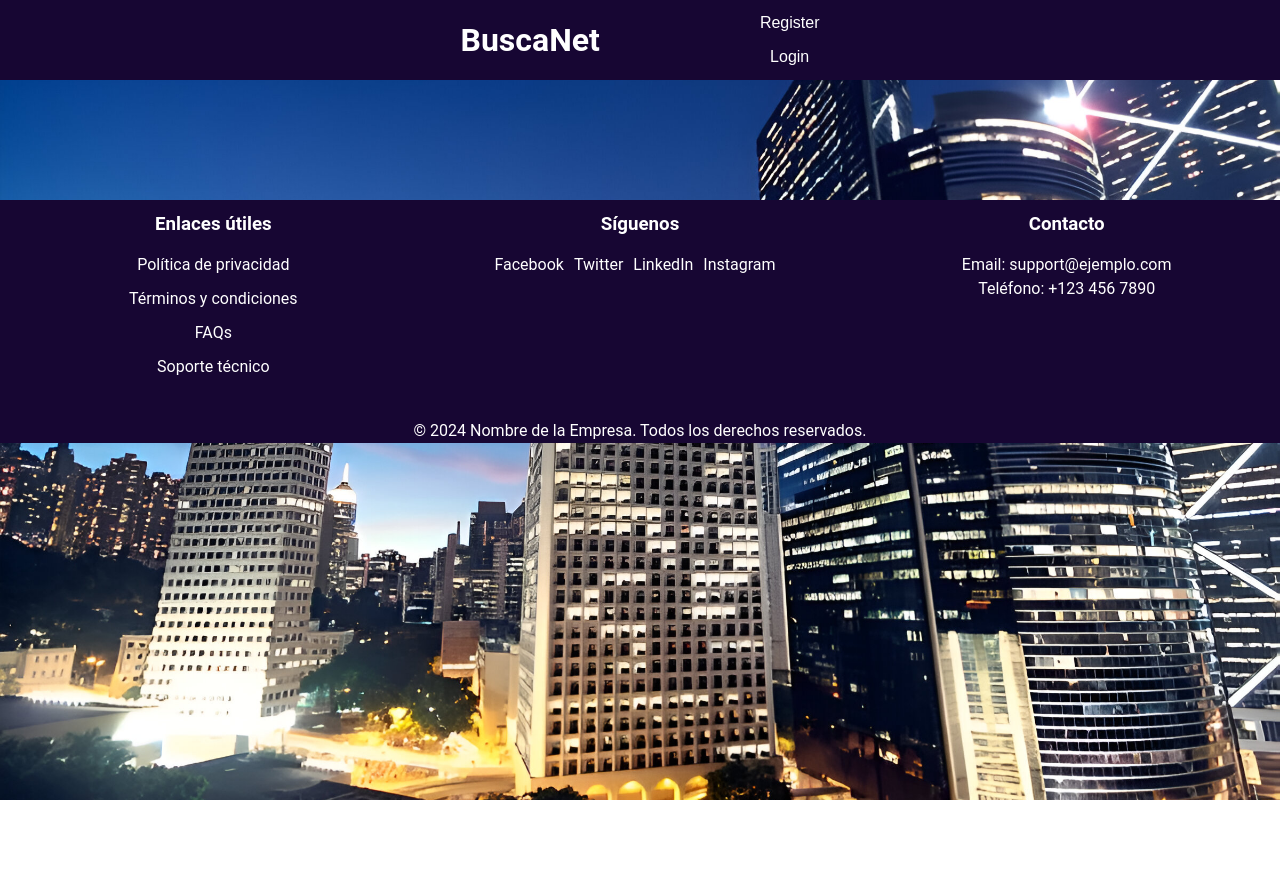
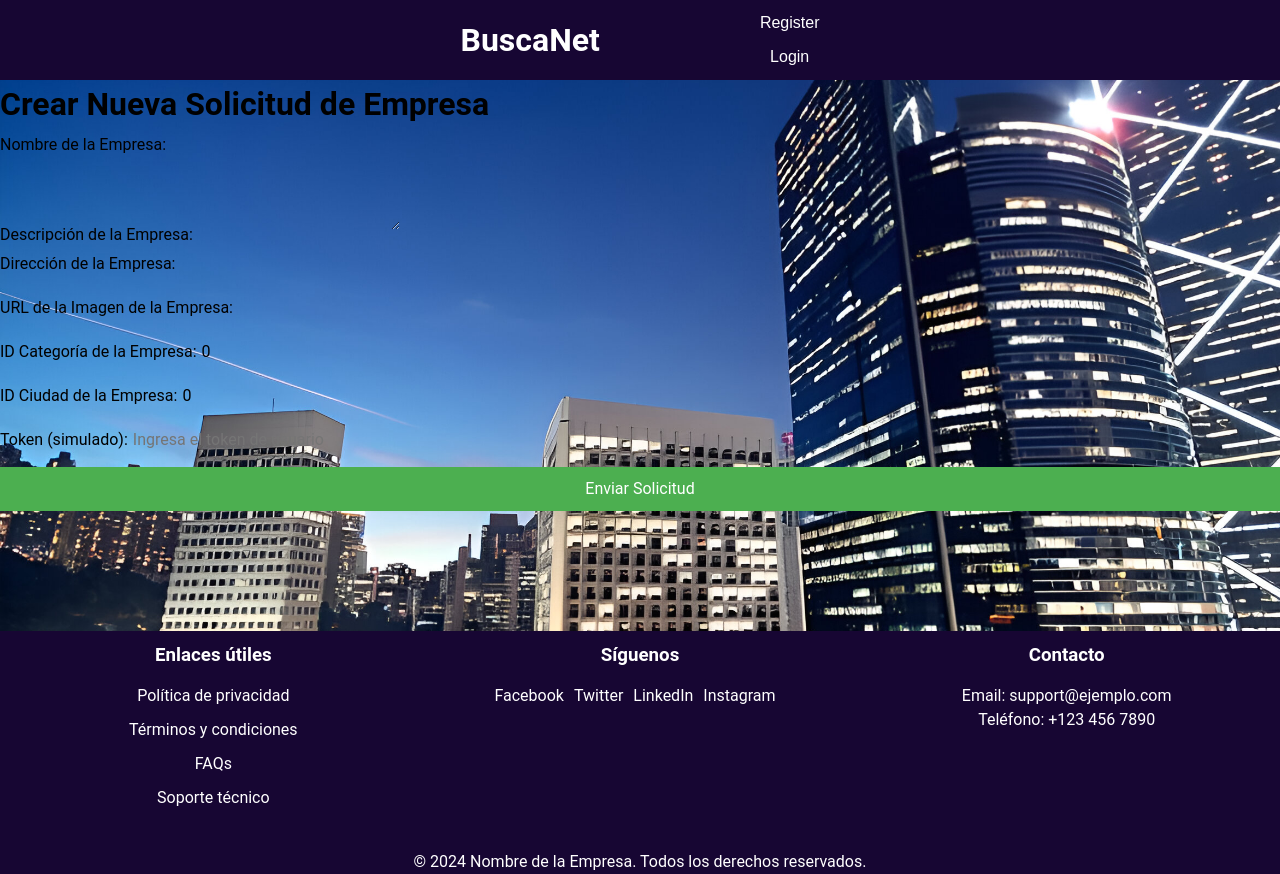
Before and after one commit to nikyuher/Buscador, a Vue app in the folder BuscadorEmpresas/: page /Solicitudes in a window 1280 px wide. Before the commit the page ends 800 px from the top, so only its background shows below. Built offline with nearby package versions, Linux system fonts and the light colour scheme.

Commit message:
Panel peticion

```diff
--- a/BuscadorEmpresas/src/components/Header.vue
+++ b/BuscadorEmpresas/src/components/Header.vue
@@ -13,6 +13,9 @@
         <span>Bienvenido, {{ userName }}</span>
         <button @click="handleLogout" class="logout-button">Cerrar sesión</button>
       </div>
+      <div v-if="isLoggedIn" class="Solicitudes">
+      <RouterLink  to="/Solicitudes" class="sol">Solicitudes</RouterLink>
+    </div>
     </div>
 </div>
 </template>
@@ -62,6 +65,9 @@ a,h1 {
   align-items: center;
   text-decoration: none;
   color: white;
+}
+.Solicitudes{
+  margin-left: 8vh;
 }
 
 .logo {
--- /dev/null
+++ b/BuscadorEmpresas/src/components/PanelSolicitudes.vue
@@ -0,0 +1,128 @@
+<script setup lang="ts">
+import { ref } from 'vue';
+import { usePeticionesStore } from '../stores/Peticiones'; // Asegúrate de que el nombre del archivo sea correcto
+
+// Inicializamos el store
+const peticionesStore = usePeticionesStore();
+
+// Variables reactivas para los campos del formulario
+const nombreEmpresa = ref('');
+const descripcionEmpresa = ref('');
+const direccionEmpresa = ref('');
+const imagenEmpresaURL = ref('');
+const idCategoriaEmpresa = ref(0);
+const idCiudadEmpresa = ref(0);
+const idUsuario = ref(1); // Simulación del ID del usuario autenticado
+const token = ref(''); // Aquí deberías obtener el token del usuario autenticado
+
+// Bandera de éxito y error
+const success = ref(false);
+const errorMessage = ref('');
+
+// Función para enviar la petición
+const enviarPeticion = async () => {
+  const datosPeticion = {
+    nombreEmpresa: nombreEmpresa.value,
+    descripcionEmpres: descripcionEmpresa.value,
+    direccionEmpres: direccionEmpresa.value,
+    imagenEmpresaURL: imagenEmpresaURL.value,
+    idCategoriaEmpresa: idCategoriaEmpresa.value,
+    idCiudadEmpresa: idCiudadEmpresa.value,
+  };
+
+  try {
+    await peticionesStore.CrearPeticion(datosPeticion, token.value, idUsuario.value);
+    success.value = true;
+    errorMessage.value = '';
+  } catch (error) {
+    success.value = false;
+    errorMessage.value = 'Error al enviar la petición.';
+  }
+};
+</script>
+
+<template>
+  <div>
+    <h1>Crear Nueva Solicitud de Empresa</h1>
+
+    <!-- Formulario de creación de solicitud -->
+    <form @submit.prevent="enviarPeticion">
+      <div>
+        <label for="nombreEmpresa">Nombre de la Empresa:</label>
+        <input v-model="nombreEmpresa" id="nombreEmpresa" type="text" required />
+      </div>
+
+      <div>
+        <label for="descripcionEmpresa">Descripción de la Empresa:</label>
+        <textarea v-model="descripcionEmpresa" id="descripcionEmpresa" required></textarea>
+      </div>
+
+      <div>
+        <label for="direccionEmpresa">Dirección de la Empresa:</label>
+        <input v-model="direccionEmpresa" id="direccionEmpresa" type="text" required />
+      </div>
+
+      <div>
+        <label for="imagenEmpresaURL">URL de la Imagen de la Empresa:</label>
+        <input v-model="imagenEmpresaURL" id="imagenEmpresaURL" type="text" required />
+      </div>
+
+      <div>
+        <label for="idCategoriaEmpresa">ID Categoría de la Empresa:</label>
+        <input v-model="idCategoriaEmpresa" id="idCategoriaEmpresa" type="number" required />
+      </div>
+
+      <div>
+        <label for="idCiudadEmpresa">ID Ciudad de la Empresa:</label>
+        <input v-model="idCiudadEmpresa" id="idCiudadEmpresa" type="number" required />
+      </div>
+
+      <div>
+        <label for="token">Token (simulado):</label>
+        <input v-model="token" id="token" type="text" placeholder="Ingresa el token de usuario" required />
+      </div>
+
+      <button type="submit">Enviar Solicitud</button>
+    </form>
+
+    <!-- Mensaje de éxito o error -->
+    <div v-if="success" class="success-message">¡Solicitud creada con éxito!</div>
+    <div v-if="errorMessage" class="error-message">{{ errorMessage }}</div>
+  </div>
+</template>
+
+<style scoped>
+form {
+  display: flex;
+  flex-direction: column;
+}
+
+label {
+  margin-bottom: 5px;
+}
+
+input, textarea {
+  margin-bottom: 10px;
+  padding: 5px;
+}
+
+button {
+  padding: 10px;
+  background-color: #4CAF50;
+  color: white;
+  border: none;
+  cursor: pointer;
+}
+
+button:hover {
+  background-color: #45a049;
+}
+
+.success-message {
+  color: green;
+}
+
+.error-message {
+  color: red;
+}
+</style>
--- a/BuscadorEmpresas/src/router/index.ts
+++ b/BuscadorEmpresas/src/router/index.ts
@@ -35,6 +35,11 @@ const router = createRouter({
       name: 'CiudadEmpresas',
       component: () => import('../views/CiudadEmpresasView.vue')
     },
+    {
+      path: '/Solicitudes',
+      name: 'Solicitudes',
+      component: () => import('../views/Solicitudes.vue')
+    },
     { path: '/Login', name: 'Login', component: Login },
     { path: '/Register', name: 'Register', component: Register },
     {
--- a/BuscadorEmpresas/src/stores/Peticiones.ts
+++ b/BuscadorEmpresas/src/stores/Peticiones.ts
@@ -78,27 +78,29 @@ export const usePeticionesStore = defineStore({
           imagenEmpresaURL: datosPeticion.imagenEmpresaURL,
           idCategoriaEmpresa: datosPeticion.idCategoriaEmpresa,
           idCiudadEmpresa: datosPeticion.idCiudadEmpresa
-        }
+        };
 
         const response = await fetch(`api/Peticion`, {
           method: 'POST',
           headers: {
-            Authorization: `Bearer ${token}`
+            'Authorization': `Bearer ${token}`,
+            'Content-Type': 'application/json' // Asegúrate de incluir este encabezado
           },
           body: JSON.stringify(peticion)
-        })
+        });
 
         if (!response.ok) {
-          const errorData = await response.json()
-          throw new Error(errorData.message || 'error al crear la peticion.')
+          const errorData = await response.json();
+          throw new Error(errorData.message || 'error al crear la petición.');
         }
 
-        console.log('Peticion creada correctamente')
+        console.log('Petición creada correctamente');
       } catch (error) {
-        console.log(error)
-        throw error
+        console.log(error);
+        throw error;
       }
-    },
+    }
+    ,
     async EliminarPeticion(idPeticion: number, token: string, idUsuario: number) {
       try {
         const response = await fetch(`api/Peticion/${idPeticion}?idUsuario=${idUsuario}`, {
--- /dev/null
+++ b/BuscadorEmpresas/src/stores/Solicitudes.ts
@@ -0,0 +1,77 @@
+import { defineStore } from 'pinia';
+
+interface Peticion {
+    idUsuario: number;
+    nombreEmpresa: string;
+    descripcionEmpresa: string;
+    direccionEmpresa: string;
+    imagenEmpresaURL: string;
+    idCategoriaEmpresa: number;
+    idCiudadEmpresa: number;
+}
+
+export const usePeticionesStore = defineStore({
+  id: 'peticion',
+
+  state: () => ({
+    peticiones: [] as Peticion[],
+    error: null as string | null,
+    success: false
+  }),
+
+  actions: {
+    // Método para obtener todas las peticiones
+    async GetAllPeticiones(token: string) {
+      try {
+        const response = await fetch(`/api/Peticion`, {
+          method: 'GET',
+          headers: {
+            Authorization: `Bearer ${token}`,
+          },
+        });
+
+        if (!response.ok) {
+          const errorData = await response.json();
+          throw new Error(errorData.message || 'Error al obtener las peticiones.');
+        }
+
+        const data = await response.json();
+        this.peticiones = data;
+
+        console.log('Peticiones obtenidas correctamente');
+      } catch (error: any) {
+        this.error = error.message;
+        console.error(error);
+      }
+    },
+
+    // Método para crear una nueva petición (POST)
+    async createPeticion(token: string, nuevaPeticion: Omit<Peticion, 'id'>) {
+      try {
+        const response = await fetch(`/api/Peticion`, {
+          method: 'POST',
+          headers: {
+            'Content-Type': 'application/json',
+            Authorization: `Bearer ${token}`,
+          },
+          body: JSON.stringify(nuevaPeticion),
+        });
+
+        if (!response.ok) {
+          const errorData = await response.json();
+          throw new Error(errorData.message || 'Error al crear la petición.');
+        }
+
+        const createdPeticion = await response.json();
+        this.peticiones.push(createdPeticion); // Añadir la petición creada al estado
+
+        this.success = true;
+        console.log('Petición creada correctamente');
+      } catch (error: any) {
+        this.error = error.message;
+        this.success = false;
+        console.error(error);
+      }
+    }
+  }
+});
--- /dev/null
+++ b/BuscadorEmpresas/src/views/Solicitudes.vue
@@ -0,0 +1,10 @@
+<template>
+    <div>
+        <PanelSolicitudes></PanelSolicitudes>
+    </div>
+
+</template>
+
+<script setup lang="js">
+    import PanelSolicitudes from '@/components/PanelSolicitudes.vue';
+</script>
```
